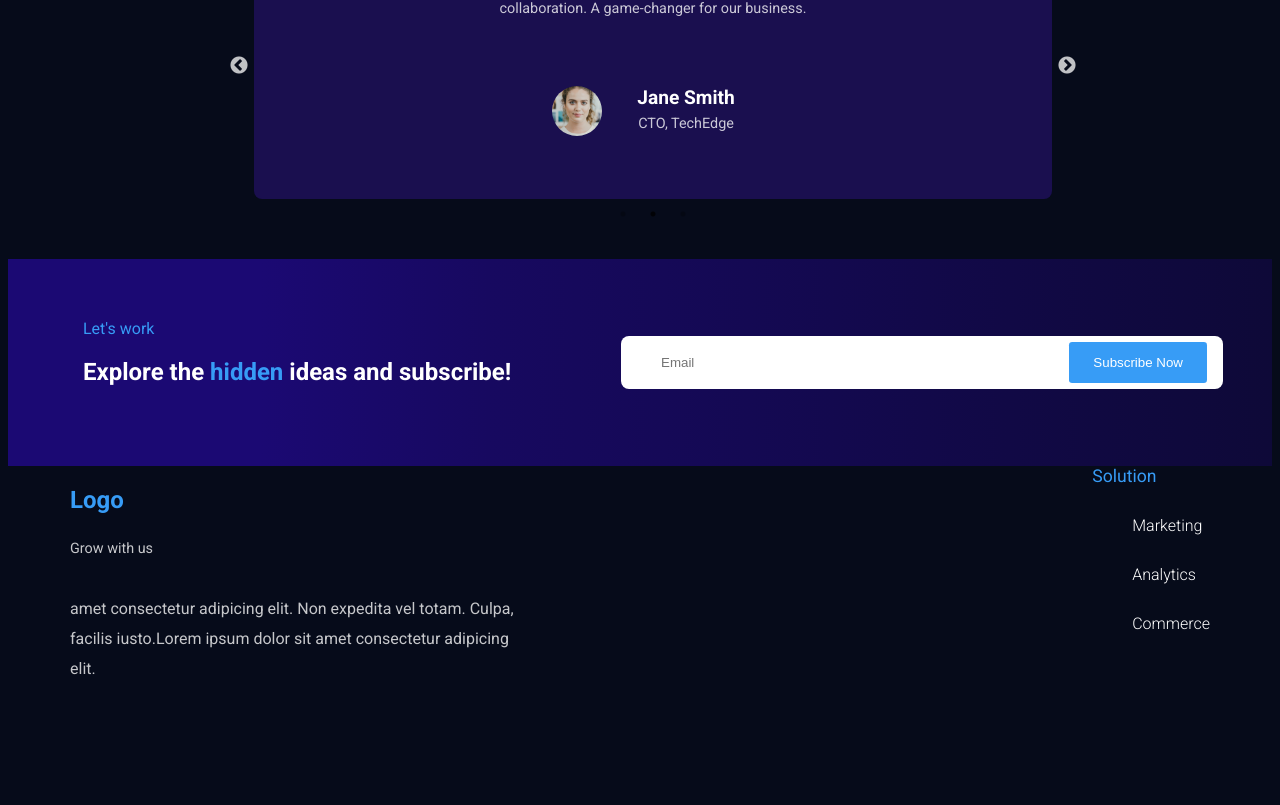
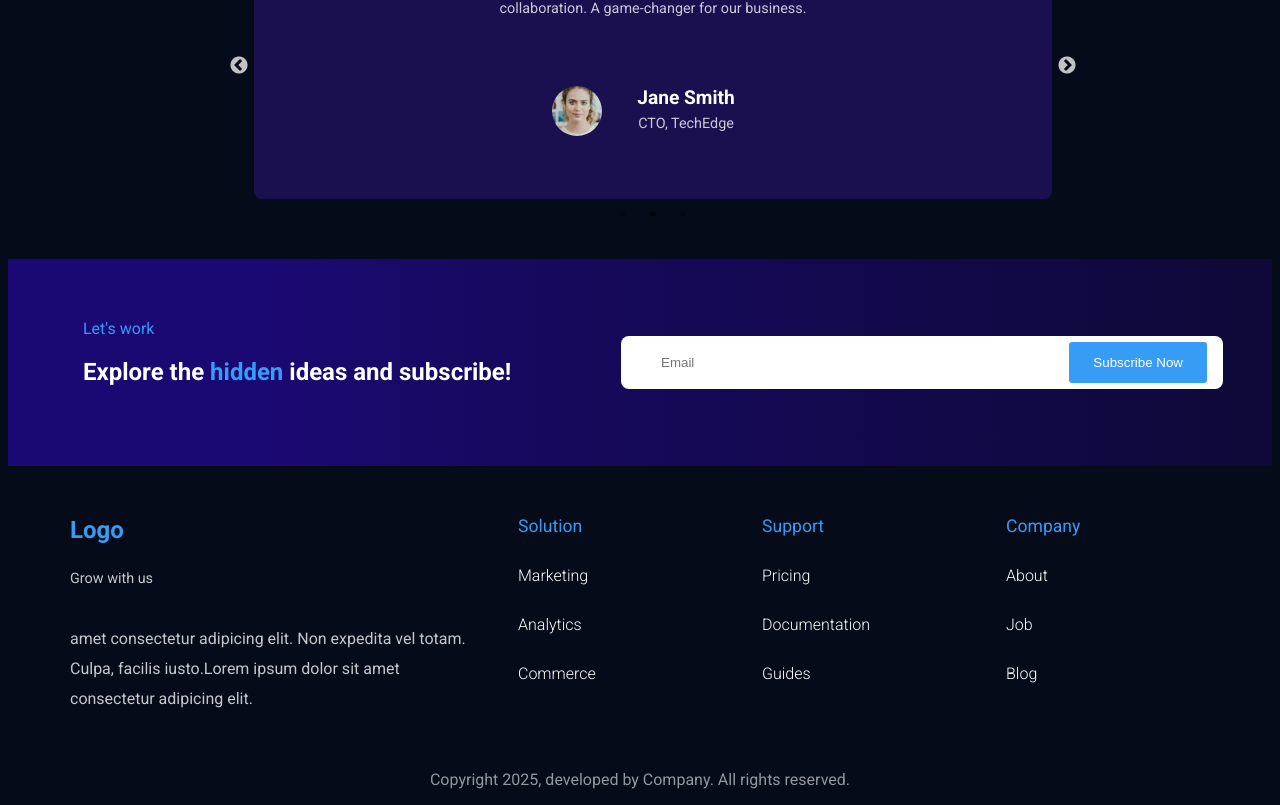
Before and after one commit to Narc2022/officials-v1, a Next.js app in the folder frontend/: page / in a window 1280 px wide. Shown: the part 3881-4686 px from the top of the page. Before the commit the page ends 4589 px from the top, so only its background shows below. Built offline with nearby package versions, Linux system fonts and the light colour scheme.

Commit message:
copyright css

```diff
--- a/frontend/src/app/components/UI/Footer.jsx
+++ b/frontend/src/app/components/UI/Footer.jsx
@@ -2,6 +2,7 @@ import React from "react";
 import "../../styles/footer.css";
 
 const Footer = () => {
+  const year = new Date().getFullYear();
   const quickLink01 = [
     {
       path: "#",
@@ -14,6 +15,36 @@ const Footer = () => {
     {
       path: "#",
       display: "Commerce",
+    },
+  ];
+
+  const quickLink02 = [
+    {
+      path: "#",
+      display: "Pricing",
+    },
+    {
+      path: "#",
+      display: "Documentation",
+    },
+    {
+      path: "#",
+      display: "Guides",
+    },
+  ];
+
+  const quickLink03 = [
+    {
+      path: "#ABOUT",
+      display: "About",
+    },
+    {
+      path: "#job",
+      display: "Job",
+    },
+    {
+      path: "#blog",
+      display: "Blog",
     },
   ];
   return (
@@ -39,7 +70,30 @@ const Footer = () => {
               ))}
             </ul>
           </div>
+          <div className="footer__quick_links">
+            <div className="quick__links-title">Support</div>
+            <ul className="quick__links">
+              {quickLink02.map((item, idx) => (
+                <li className="quick__link-item" key={idx}>
+                  <a href={item.path}>{item.display}</a>
+                </li>
+              ))}
+            </ul>
+          </div>
+          <div className="footer__quick_links">
+            <div className="quick__links-title">Company</div>
+            <ul className="quick__links">
+              {quickLink03.map((item, idx) => (
+                <li className="quick__link-item" key={idx}>
+                  <a href={item.path}>{item.display}</a>
+                </li>
+              ))}
+            </ul>
+          </div>
         </div>
+        <p className="copyright">
+          Copyright {year}, developed by Company. All rights reserved.{" "}
+        </p>
       </div>
     </footer>
   );
--- a/frontend/src/app/styles/footer.css
+++ b/frontend/src/app/styles/footer.css
@@ -5,18 +5,23 @@
 .footer__wrapper {
   display: flex;
   justify-content: space-between;
+  column-gap: 2.5rem;
 }
 
 .footer__logo {
   width: 40%;
+  margin-top: 50px;
 }
 
-.footer__quick-links {
+.footer__quick_links {
   width: 20%;
+  margin-top: 50px;
+  /* margin-left: 50px; */
 }
 
 .footer__logo h2 {
   color: var(--primary-color);
+  margin-top: 0px;
 }
 
 .small__text {
@@ -33,6 +38,7 @@
 
 .quick__links {
   list-style: none;
+  padding-left: 0px;
 }
 
 .quick__link-item {
@@ -44,3 +50,14 @@
   font-weight: 300;
   cursor: pointer;
 }
+
+.quick__link-item a:hover {
+  color: var(--primary-color);
+}
+
+.copyright {
+  color: rgba(255, 255, 255, 0.573);
+  margin-top: 40px;
+  text-align: center;
+  font-style: 0.9rem;
+}
```
